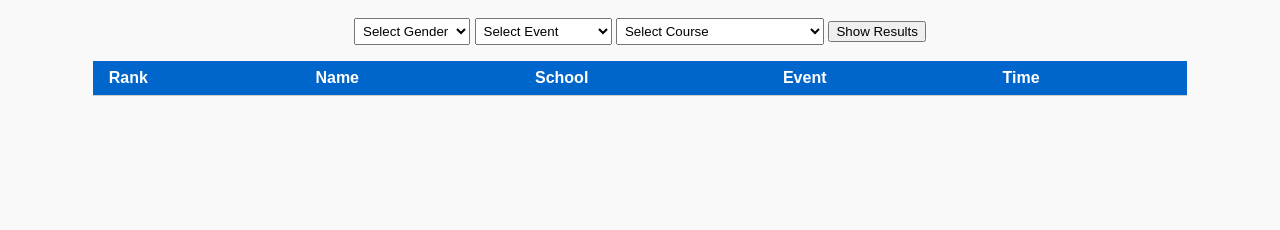
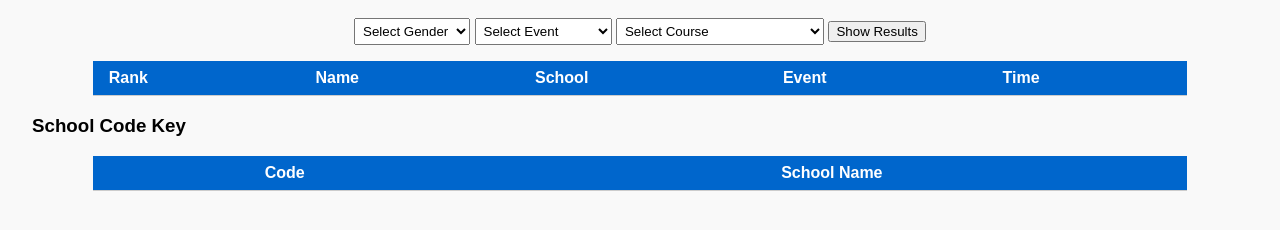
Before and after one commit to starrman73/swim-results-app, a website: page public/index.html in a window 1280 px wide. Shown: the part 72-302 px from the top of the page. Drawn offline with Linux system fonts and the light colour scheme.

Commit message:
Update index.html

```diff
--- a/public/index.html
+++ b/public/index.html
@@ -54,6 +54,17 @@
     <tbody></tbody>
   </table>
 
+  <h3>School Code Key</h3>
+<table id="schoolKey">
+  <thead>
+    <tr>
+      <th>Code</th>
+      <th>School Name</th>
+    </tr>
+  </thead>
+  <tbody></tbody>
+</table>
+
   <script src="/script.js" defer></script>
 </body>
 </html>
```
